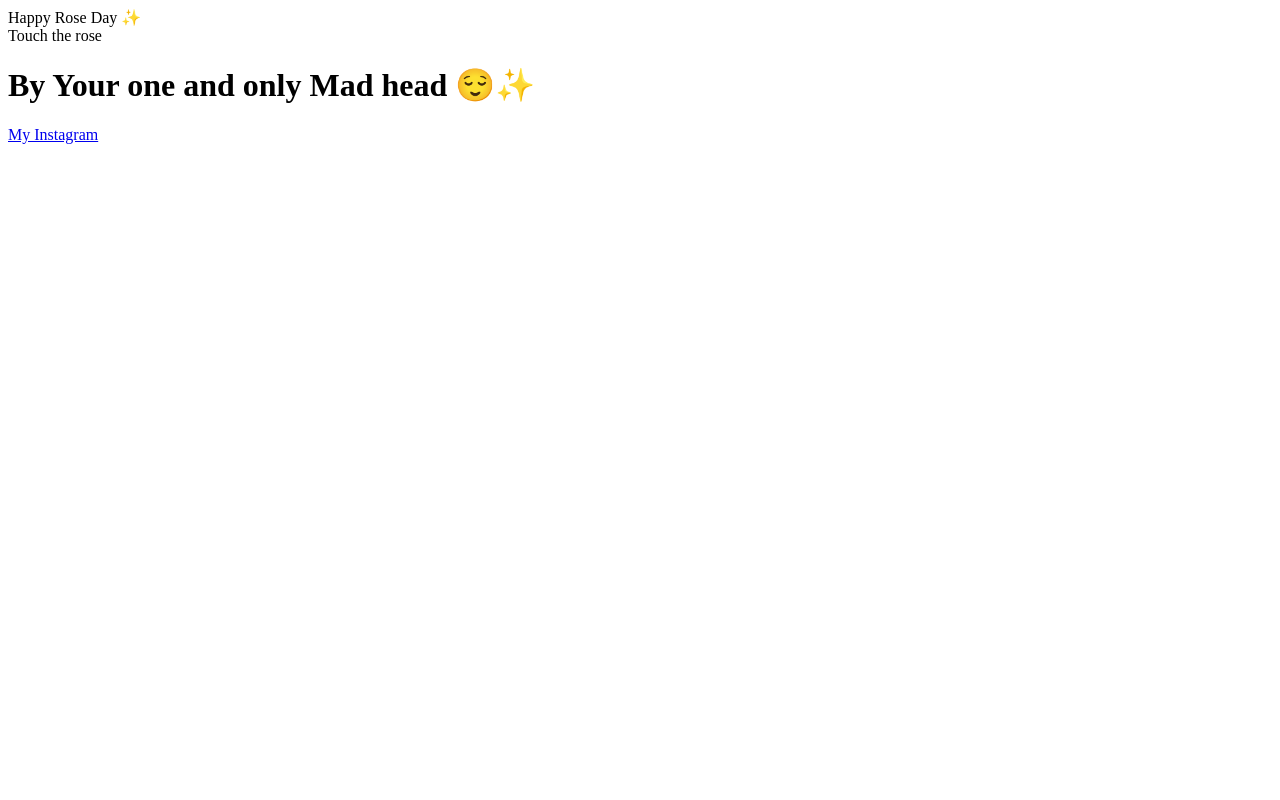
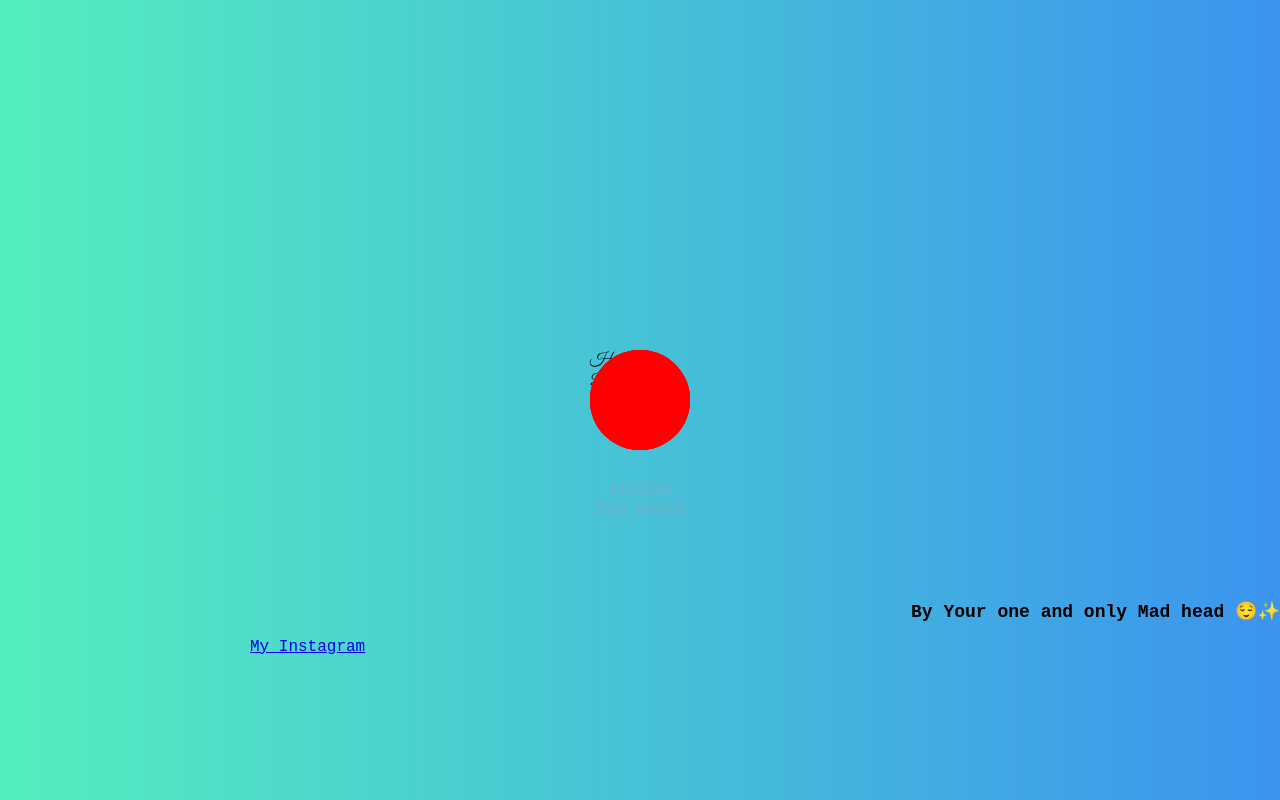
Before and after one commit to Only13harsh/valentines, a plain HTML site: page index.html in a window 1280 px wide. Drawn offline with Linux system fonts and the light colour scheme.

Commit message:
Update index.html

```diff
--- a/index.html
+++ b/index.html
@@ -3,38 +3,69 @@
 <head>
     <meta charset="UTF-8">
     <meta name="viewport" content="width=device-width, initial-scale=1.0">
-    <link rel="stylesheet" href="./style.css">
     <title>Hey Hey ✨</title>
-    <link rel="icon" type="img/jpg" href="https://c4.wallpaperflare.com/wallpaper/812/187/770/kimi-no-na-wa-tachibana-taki-miyamizu-mitsuha-anime-wallpaper-preview.jpg">
-
+    <link rel="icon" type="image/jpg" href="https://c4.wallpaperflare.com/wallpaper/812/187/770/kimi-no-na-wa-tachibana-taki-miyamizu-mitsuha-anime-wallpaper-preview.jpg">
+    <link rel="stylesheet" href="https://fonts.googleapis.com/css2?family=Great+Vibes&display=swap">
+    <style>
+        body, html {
+            font-family: 'Great Vibes', cursive;
+            margin: 0;
+            padding: 0;
+            height: 100%;
+            width: 100%;
+            background: linear-gradient(to right, #53efbe , #3b94ef);
+        }
+        h1 {
+            text-align: right;
+            margin-top: 550px;
+            font-size: 18px;
+            font-family: 'Courier New', Courier, monospace;
+        }
+        p {
+            text-align: justify;
+            margin-left: 250px;
+            font-family: 'Courier New', Courier, monospace;
+            color: aqua;
+        }
+        .rose {
+            position: relative;
+            width: 100px;
+            height: 100px;
+            top: 50%;
+            left: 50%;
+            margin-left: -50px;
+            margin-top: -50px;
+        }
+        .rose + span {
+            position: absolute;
+            font-family: "Montserrat", sans-serif;
+            font-weight: bold;
+            font-size: 18px;
+            color: #64b5ce;
+            text-transform: uppercase;
+            text-align: center;
+            width: 100px;
+            height: 20px;
+            line-height: 20px;
+            top: 50%;
+            left: 50%;
+            margin-left: -50px;
+            margin-top: 80px;
+        }
+        .petal {
+            position: absolute;
+            width: 100%;
+            height: 100%;
+            background: red;
+            border-radius: 50%;
+        }
+        .rose:hover .petal {
+            transform: scale(1.5);
+        }
+    </style>
 </head>
 <body>
-
     <div class="rose">
-  <div class="petal"></div>
-  <div class="petal"></div>
-  <div class="petal"></div>
-  <div class="petal"></div>
-  <div class="petal"></div>
-  <div class="petal"></div>
-  <div class="petal"></div>
-  <div class="petal"></div>
-  <div class="petal"></div>
-  <div class="petal"></div>
-  <div class="petal"></div>
-  <div class="petal"></div>
-  <div class="petal"></div>
-  <div class="petal"></div>
-  <div class="petal"></div>
-  <div class="petal"></div>
-  <div class="petal"></div>
-  <div class="petal"></div>
-  <div class="petal"></div>
-  <div class="petal"></div>
-  <div class="petal"></div>
-  <div class="petal"></div>
-  <div class="petal"></div>
-  <div class="petal"></div>
         <div class="petal"></div>
         <div class="petal"></div>
         <div class="petal"></div>
@@ -48,13 +79,12 @@
     <span id="prompt">Touch the rose</span>
 
     <div style="display: none;">
-  <audio autoplay="" loop="" controls="">
+        <audio autoplay loop controls>
             <source src="https://heyyouu.netlify.app/song.mp3" type="audio/mp3">
         </audio>
     </div>
 
     <h1>By Your one and only Mad head 😌✨</h1>
-<p><a href="https://instagram.com/shuence"target="_blank">My Instagram</a></p>
+    <p><a href="https://instagram.com/shuence" target="_blank">My Instagram</a></p>
 </body>
-
 </html>
```
Lines whose indentation alone changed are shown as unchanged.
